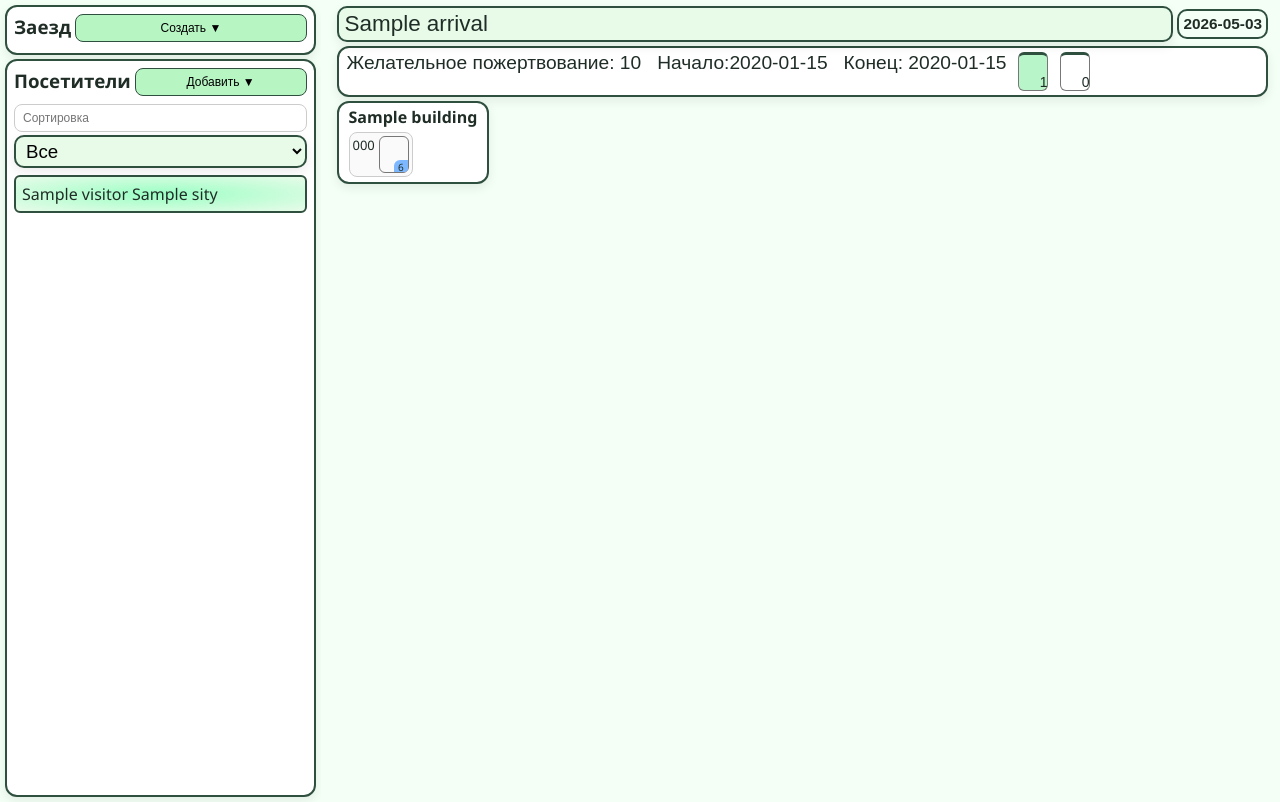
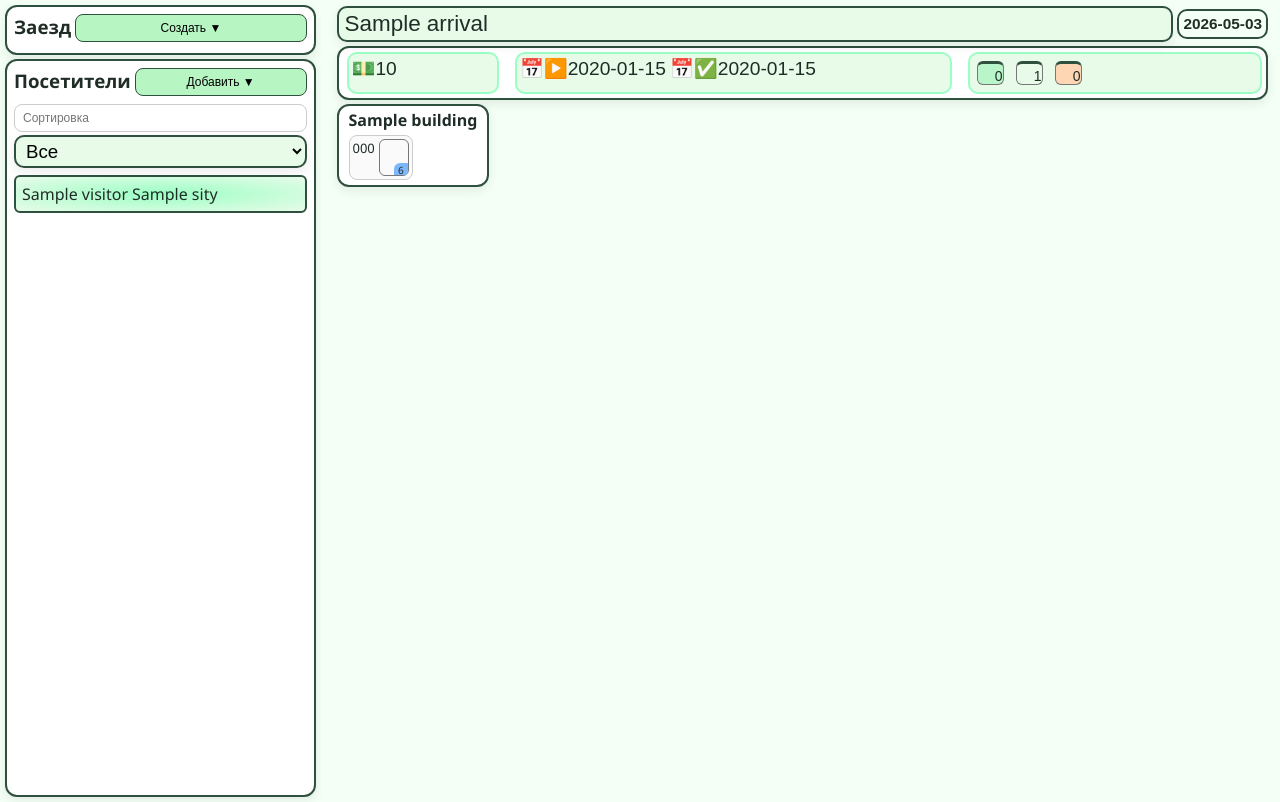
Before and after one commit to Skalist222/kalach_baza, a FastAPI app: page / in a window 1280 px wide. Run offline with FastAPI, Linux system fonts and the light colour scheme; tables that the repository leaves empty hold one stand-in row (values such as "Sample post").

Commit message:
ДОбавлено отображение  стат инфы

```diff
--- a/static/js/render.js
+++ b/static/js/render.js
@@ -37,6 +37,7 @@ async function renderArrivalInfo(data) {
     const stopEl = document.getElementById("current_arrival_stop");
     const busy = document.getElementById("current_busy");
     const not_busy = document.getElementById("current_not_busy");
+    const reserved = document.getElementById("current_reserved");
 
     cur_ar_id = current_arrival_id()
     if (!cur_ar_id) {
@@ -45,16 +46,18 @@ async function renderArrivalInfo(data) {
 
     const arrival = data.arrivals.find(a => a.id == cur_ar_id);
 
-    const placed = data.placements.filter(p=>p.arrival_id == cur_ar_id).length
-    const freeBeds = data.beds.length - placed
+    const count_busy = data.placements.filter(p=>p.arrival_id == cur_ar_id && p.status == "busy").length
+    const count_reserved =  data.placements.filter(p=>p.arrival_id == cur_ar_id && p.status == "reserved").length
+    const count_free = data.beds.length - (count_busy+count_reserved)
 
     if (!arrival) return;
 
-    costEl.innerText = `Желательное пожертвование: ${arrival.cost}`;
-    startEl.innerHTML = `Начало:${arrival.start}`;
-    stopEl.innerHTML = `Конец: ${arrival.stop}`;
-    busy.innerHTML =`<div class="bed upper busy"><div class="bedcount">${placed}</div></div>`;
-    not_busy.innerHTML =`<div class="bed upper"><div class="bedcount">${freeBeds}</div></div>`;
+    costEl.innerText = `💵${arrival.cost}`;
+    startEl.innerHTML = `📅▶️${arrival.start}`;
+    stopEl.innerHTML = `📅✅${arrival.stop}`;
+    busy.innerHTML =`<div class="minibed upper busy"><div class="bedcount">${count_busy}</div></div>`;
+    not_busy.innerHTML =`<div class="minibed upper"><div class="bedcount">${count_free}</div></div>`;
+    reserved.innerHTML =`<div class="minibed upper reserved"><div class="bedcount">${count_reserved}</div></div>`;
 }
 // ------------------------------
 // Render Visitors
--- a/static/styles/new_styles/bed.css
+++ b/static/styles/new_styles/bed.css
@@ -1,6 +1,14 @@
 .bed {
     width: 28px;
     height: 35px;
+    border-radius: 6px;
+    border: 1px solid #777;
+    position: relative;
+    transition: 0.2s;
+}
+.minibed{
+    width: 25px;
+    height: 20px;
     border-radius: 6px;
     border: 1px solid #777;
     position: relative;
--- a/templates/index.html
+++ b/templates/index.html
@@ -187,12 +187,16 @@
                     </div>
 
                     <div class="greed column box no_padding">
-                        <div class="arrival_info" id="current_arrival_cost"></div>
-                        <div class="arrival_info" id="current_arrival_start"></div>
-                        <div class="arrival_info" id="current_arrival_stop"></div>
-                        <div class="arrival_info_beds" id="current_busy"></div>
-                        <div class="arrival_info_beds" id="current_not_busy"></div>
-
+                        <div class="f1 arrival_info adder" id="current_arrival_cost"></div>
+                        <dsiv class="f3 arrival_info greed column adder ">
+                            <div  id="current_arrival_start"></div>
+                            <div  id="current_arrival_stop"></div>
+                        </dsiv>
+                        <div class=" f2 arrival_info greed column  adder ">
+                            <div class="arrival_info_beds" id="current_busy"></div>
+                            <div class="arrival_info_beds" id="current_not_busy"></div>
+                            <div class="arrival_info_beds" id="current_reserved"></div>
+                        </div>
 
                     </div>
                 </div>
```
